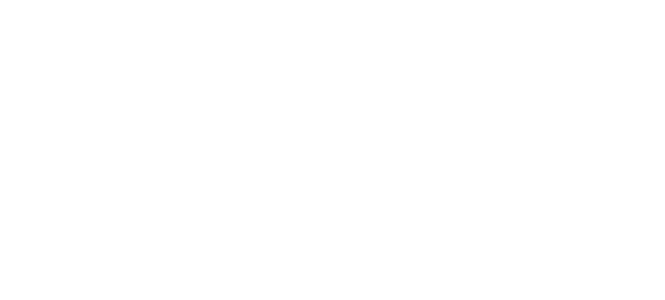
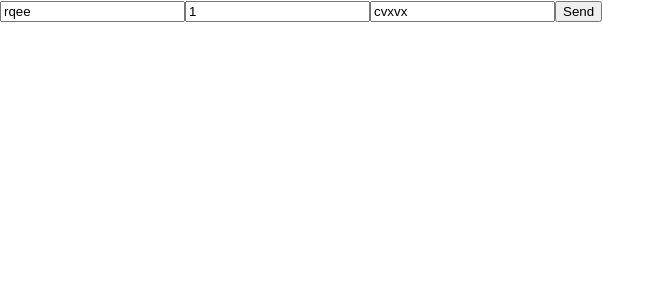
Before and after one commit to AVKydin/octen2_react, a React (Create React App) app: page / in a window 1280 px wide. Shown: the top 300 px of the page, without its empty margins (0-665 px from the left). Built offline with nearby package versions, Linux system fonts and the light colour scheme.

Commit message:
L05 start

```diff
--- a/package.json
+++ b/package.json
@@ -14,7 +14,8 @@
     "react-dom": "^18.3.1",
     "react-scripts": "5.0.1",
     "typescript": "^4.9.5",
-    "web-vitals": "^2.1.4"
+    "web-vitals": "^2.1.4",
+    "react-hook-form": "^7.51.4"
   },
   "scripts": {
     "start": "react-scripts start",
--- a/src/App.tsx
+++ b/src/App.tsx
@@ -1,12 +1,12 @@
 import React from 'react';
 import './App.css';
+import FormPost from "./components/FormPost/FormPost";
 
 
 const App = () => {
   return (
       <div>
-
-
+          <FormPost/>
       </div>
   );
 };
--- /dev/null
+++ b/src/components/FormPost/FormPost.tsx
@@ -0,0 +1,34 @@
+import React, {FormEvent, useState} from 'react';
+
+interface IPostProps {
+    userId: number,
+    title: string,
+    body: string
+}
+
+const FormPost = () => {
+
+    const [form, setForm] = useState<IPostProps>({userId: 1, body:"cvxvx", title:'rqee'})
+
+    const handleSubmit = (e:FormEvent<HTMLFormElement>) => {
+        e.preventDefault()
+    }
+
+    const handleChange = (e:FormEvent<HTMLInputElement>) => {
+        const input = e.target as HTMLInputElement;
+        setForm({...form, [input.name]: input.value})
+    }
+
+    return (
+        <div>
+            <form onSubmit={handleSubmit}>
+                <input type="text" value={form.title} onChange={handleChange}/>
+                <input type="text" value={form.userId} onChange={handleChange}/>
+                <input type="text" value={form.body} onChange={handleChange}/>
+                <button>Send</button>
+            </form>
+        </div>
+    );
+};
+
+export default FormPost;
```
Also changed, not shown: 1 other file (tests, documents, lock files or other folders).
